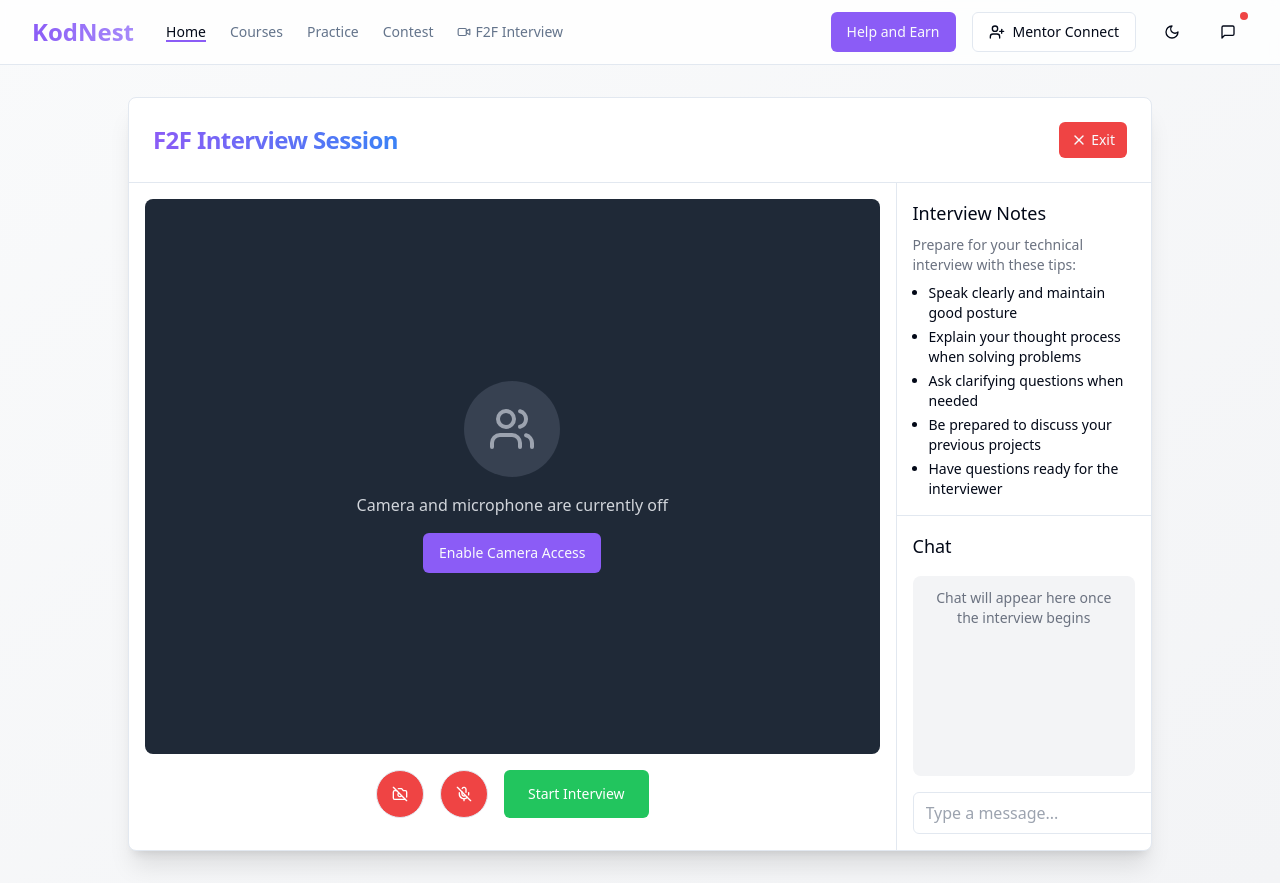
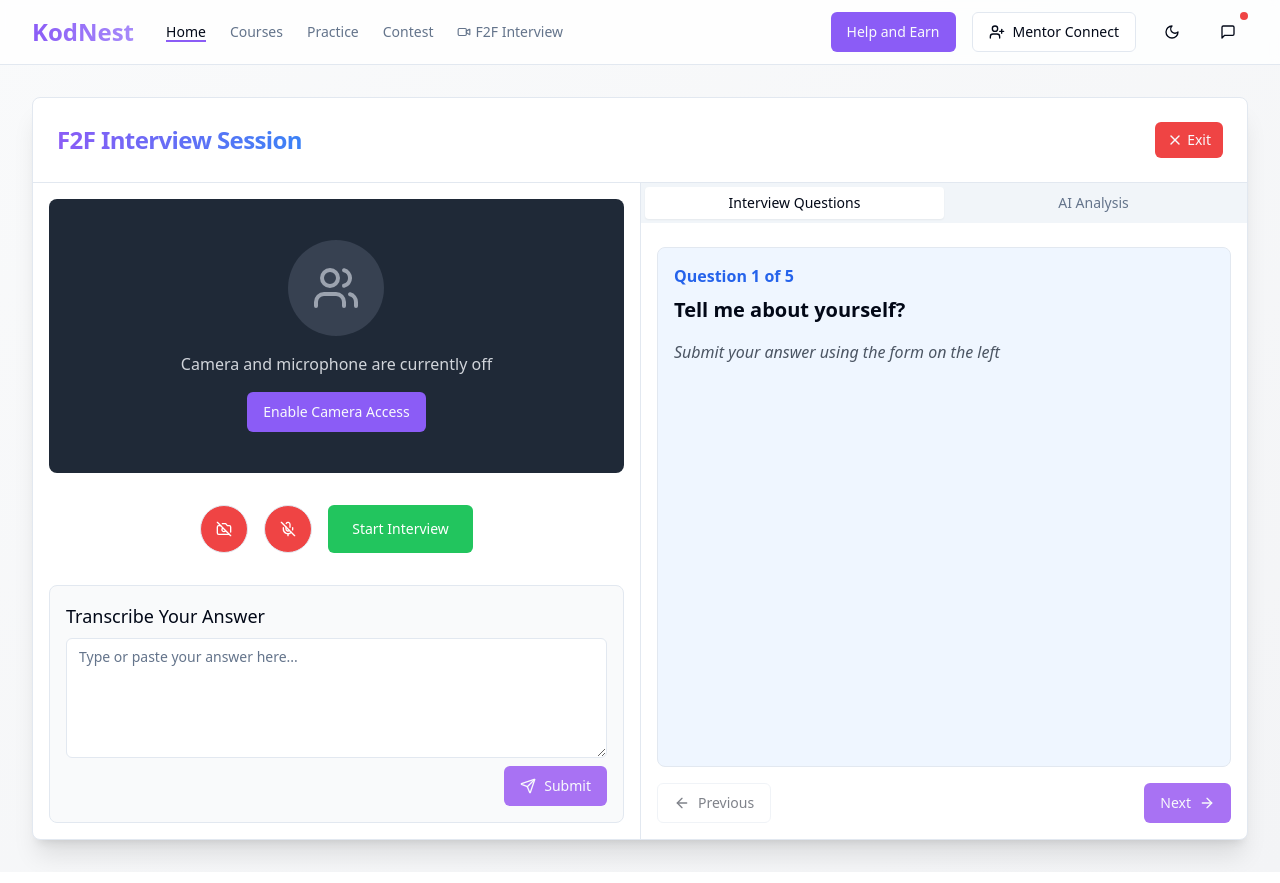
Before and after one commit to Chandankumar2004/brokod-learn-hub, a React (Vite) app: page /f2f-interview in a window 1280 px wide. Built offline with nearby package versions, Linux system fonts and the light colour scheme.

Commit message:
feat: Implement interview question and answer flow
Adds a new section to the F2F interview page with interview questions, answer analysis, and navigation controls. Includes features for AI-powered analysis of user responses and follow-up question generation.

```diff
--- a/src/pages/F2FInterview.tsx
+++ b/src/pages/F2FInterview.tsx
@@ -1,10 +1,22 @@
+
 import { useState, useRef, useEffect } from "react";
 import { Navbar } from "@/components/Navbar";
 import { Button } from "@/components/ui/button";
 import { Card, CardContent, CardHeader, CardTitle } from "@/components/ui/card";
-import { Camera, CameraOff, Mic, MicOff, X, Users, MessageSquare, VideoIcon, Pause, Play } from "lucide-react";
+import { Camera, CameraOff, Mic, MicOff, X, Users, MessageSquare, VideoIcon, Pause, Play, ArrowLeft, ArrowRight, Send } from "lucide-react";
 import { toast } from "sonner";
 import { useNavigate } from "react-router-dom";
+import { Tabs, TabsContent, TabsList, TabsTrigger } from "@/components/ui/tabs";
+import { Textarea } from "@/components/ui/textarea";
+
+// Interview questions array
+const interviewQuestions = [
+  "Tell me about yourself?",
+  "What are your strengths and weaknesses?",
+  "Why do you want to work with our company?",
+  "Where do you see yourself in 5 years?",
+  "Tell me about a challenge you faced and how you overcame it"
+];
 
 const F2FInterview = () => {
   const [cameraEnabled, setCameraEnabled] = useState(false);
@@ -21,6 +33,13 @@ const F2FInterview = () => {
   const [recordingTime, setRecordingTime] = useState(0);
   const [isPaused, setIsPaused] = useState(false);
   const timerIntervalRef = useRef<number | null>(null);
+
+  // New state for interview Q&A functionality
+  const [currentQuestionIndex, setCurrentQuestionIndex] = useState(0);
+  const [userAnswer, setUserAnswer] = useState("");
+  const [aiAnalysis, setAiAnalysis] = useState<string | null>(null);
+  const [transcribedText, setTranscribedText] = useState("");
+  const [isAnalyzing, setIsAnalyzing] = useState(false);
 
   useEffect(() => {
     return () => {
@@ -236,12 +255,63 @@ const F2FInterview = () => {
     }
   };
 
+  // New functions for Q&A functionality
+  const nextQuestion = () => {
+    if (currentQuestionIndex < interviewQuestions.length - 1) {
+      setCurrentQuestionIndex(prev => prev + 1);
+      setUserAnswer("");
+      setAiAnalysis(null);
+    }
+  };
+
+  const previousQuestion = () => {
+    if (currentQuestionIndex > 0) {
+      setCurrentQuestionIndex(prev => prev - 1);
+      setUserAnswer("");
+      setAiAnalysis(null);
+    }
+  };
+
+  const analyzeAnswer = () => {
+    if (userAnswer.trim() === "") {
+      toast.error("Please provide an answer before submitting");
+      return;
+    }
+
+    setIsAnalyzing(true);
+
+    // Simulating AI analysis (in a real app, this would call an API)
+    setTimeout(() => {
+      const feedbacks = [
+        "Good start! Try to be more specific about your achievements and skills. Use the STAR method (Situation, Task, Action, Result) to structure your responses.",
+        "Strong answer! You've demonstrated clear communication and relevant examples. Consider adding more context about how this relates to the position.",
+        "Your answer shows enthusiasm, but could benefit from more concrete examples. Try to quantify your achievements when possible.",
+        "Well structured response. To improve, consider addressing potential follow-up questions the interviewer might have.",
+        "Good points raised! To make your answer stronger, try to align your experience more closely with the job requirements."
+      ];
+
+      const randomIndex = Math.floor(Math.random() * feedbacks.length);
+      setAiAnalysis(feedbacks[randomIndex]);
+      setIsAnalyzing(false);
+    }, 1500);
+  };
+
+  const handleTranscriptSubmit = () => {
+    if (transcribedText.trim() === "") {
+      toast.error("Please transcribe your answer before submitting");
+      return;
+    }
+
+    setUserAnswer(transcribedText);
+    analyzeAnswer();
+  };
+
   return (
     <div className="min-h-screen flex flex-col bg-gradient-to-br from-gray-50 to-gray-100 dark:from-gray-900 dark:to-gray-800">
       <Navbar />
 
       <div className="container py-8 flex-1 flex flex-col">
-        <Card className="w-full max-w-5xl mx-auto flex-1 overflow-hidden shadow-xl hover-3d bg-white dark:bg-gray-800">
+        <Card className="w-full max-w-7xl mx-auto flex-1 overflow-hidden shadow-xl hover-3d bg-white dark:bg-gray-800">
           <CardHeader className="border-b">
             <div className="flex justify-between items-center">
               <CardTitle className="text-2xl font-bold bg-gradient-to-r from-kodnest-purple to-kodnest-light-blue bg-clip-text text-transparent">
@@ -261,8 +331,9 @@ const F2FInterview = () => {
 
           <CardContent className="p-0 flex flex-col flex-1">
             <div className="flex flex-col md:flex-row h-full">
-              <div className="md:w-3/4 p-4 flex flex-col">
-                <div className="relative flex-1 bg-gray-800 rounded-lg overflow-hidden flex items-center justify-center">
+              {/* Left Section - Video and Controls */}
+              <div className="md:w-1/2 p-4 flex flex-col">
+                <div className="relative flex-1 bg-gray-800 rounded-lg overflow-hidden flex items-center justify-center mb-4">
                   {!streamActive ? (
                     <div className="text-center p-6">
                       <div className="w-24 h-24 mx-auto mb-4 bg-gray-700 rounded-full flex items-center justify-center">
@@ -368,42 +439,117 @@ const F2FInterview = () => {
                     </>
                   )}
                 </div>
-              </div>
 
-              <div className="md:w-1/4 border-l md:h-full overflow-auto">
-                <div className="p-4 border-b">
-                  <h3 className="font-medium text-lg mb-2">Interview Notes</h3>
-                  <p className="text-sm text-gray-500 dark:text-gray-400">
-                    Prepare for your technical interview with these tips:
-                  </p>
-                  <ul className="text-sm mt-2 space-y-1 list-disc pl-4">
-                    <li>Speak clearly and maintain good posture</li>
-                    <li>Explain your thought process when solving problems</li>
-                    <li>Ask clarifying questions when needed</li>
-                    <li>Be prepared to discuss your previous projects</li>
-                    <li>Have questions ready for the interviewer</li>
-                  </ul>
-                </div>
-
-                <div className="p-4">
-                  <h3 className="font-medium text-lg mb-4">Chat</h3>
-                  <div className="bg-gray-100 dark:bg-gray-700 rounded-lg p-3 h-[200px] mb-4 overflow-y-auto">
-                    <div className="text-center text-sm text-gray-500 dark:text-gray-400">
-                      Chat will appear here once the interview begins
-                    </div>
-                  </div>
-                  <div className="flex gap-2">
-                    <input
-                      type="text"
-                      className="flex-1 px-3 py-2 rounded-md border bg-background"
-                      placeholder="Type a message..."
-                      disabled={!interviewStarted}
-                    />
-                    <Button size="icon" disabled={!interviewStarted}>
-                      <MessageSquare className="h-4 w-4" />
+                {/* Transcription area */}
+                <div className="mt-4 border rounded-lg p-4 bg-gray-50 dark:bg-gray-700">
+                  <h3 className="font-medium text-lg mb-2">Transcribe Your Answer</h3>
+                  <Textarea
+                    className="w-full min-h-[120px]"
+                    placeholder="Type or paste your answer here..."
+                    value={transcribedText}
+                    onChange={(e) => setTranscribedText(e.target.value)}
+                  />
+                  <div className="flex justify-end mt-2">
+                    <Button
+                      onClick={handleTranscriptSubmit}
+                      className="gap-2"
+                    >
+                      <Send className="h-4 w-4" />
+                      Submit
                     </Button>
                   </div>
                 </div>
+              </div>
+
+              {/* Right Section - Q&A and Analysis */}
+              <div className="md:w-1/2 border-l md:h-full overflow-auto">
+                <Tabs defaultValue="questions" className="w-full">
+                  <TabsList className="w-full grid grid-cols-2 rounded-none">
+                    <TabsTrigger value="questions">Interview Questions</TabsTrigger>
+                    <TabsTrigger value="analysis">AI Analysis</TabsTrigger>
+                  </TabsList>
+
+                  <TabsContent value="questions" className="p-4 h-[calc(100vh-12rem)] flex flex-col">
+                    <div className="border rounded-lg p-4 mb-4 bg-blue-50 dark:bg-blue-900/20 flex-1">
+                      <div className="mb-2 text-blue-600 dark:text-blue-400 font-semibold">
+                        Question {currentQuestionIndex + 1} of {interviewQuestions.length}
+                      </div>
+                      <h2 className="text-xl font-bold mb-4">
+                        {interviewQuestions[currentQuestionIndex]}
+                      </h2>
+
+                      <div className="mt-4 text-gray-600 dark:text-gray-300">
+                        {userAnswer ? (
+                          <div>
+                            <h3 className="font-semibold mb-2">Your Answer:</h3>
+                            <p className="whitespace-pre-wrap">{userAnswer}</p>
+                          </div>
+                        ) : (
+                          <p className="italic">Submit your answer using the form on the left</p>
+                        )}
+                      </div>
+                    </div>
+
+                    <div className="flex justify-between mt-auto">
+                      <Button
+                        variant="outline"
+                        onClick={previousQuestion}
+                        disabled={currentQuestionIndex === 0}
+                        className="gap-2"
+                      >
+                        <ArrowLeft className="h-4 w-4" />
+                        Previous
+                      </Button>
+
+                      <Button
+                        onClick={nextQuestion}
+                        disabled={currentQuestionIndex === interviewQuestions.length - 1}
+                        className="gap-2"
+                      >
+                        Next
+                        <ArrowRight className="h-4 w-4" />
+                      </Button>
+                    </div>
+                  </TabsContent>
+
+                  <TabsContent value="analysis" className="p-4 h-[calc(100vh-12rem)]">
+                    {isAnalyzing ? (
+                      <div className="h-full flex items-center justify-center">
+                        <div className="text-center">
+                          <div className="inline-block w-12 h-12 border-4 border-t-blue-500 border-r-transparent border-b-blue-500 border-l-transparent rounded-full animate-spin mb-4"></div>
+                          <p>Analyzing your answer...</p>
+                        </div>
+                      </div>
+                    ) : aiAnalysis ? (
+                      <div className="border rounded-lg p-6 mb-4 bg-green-50 dark:bg-green-900/20">
+                        <h2 className="text-xl font-bold mb-4 text-green-600 dark:text-green-400">
+                          AI Feedback
+                        </h2>
+                        <div className="prose dark:prose-invert">
+                          <p className="whitespace-pre-wrap">{aiAnalysis}</p>
+
+                          <div className="mt-6">
+                            <h3 className="font-semibold mb-2">Improvement Tips:</h3>
+                            <ul className="list-disc pl-5 space-y-2">
+                              <li>Use specific examples from your past experience</li>
+                              <li>Quantify your achievements when possible</li>
+                              <li>Connect your skills to the job requirements</li>
+                              <li>Practice with clearer enunciation and pacing</li>
+                              <li>Maintain confident body language and eye contact</li>
+                            </ul>
+                          </div>
+                        </div>
+                      </div>
+                    ) : (
+                      <div className="h-full flex items-center justify-center text-center p-8">
+                        <div>
+                          <p className="text-lg mb-4">Submit your answer to receive AI analysis and feedback</p>
+                          <p className="text-sm text-gray-500">The AI will review your response and provide personalized feedback to help improve your interview skills</p>
+                        </div>
+                      </div>
+                    )}
+                  </TabsContent>
+                </Tabs>
               </div>
             </div>
           </CardContent>
```
